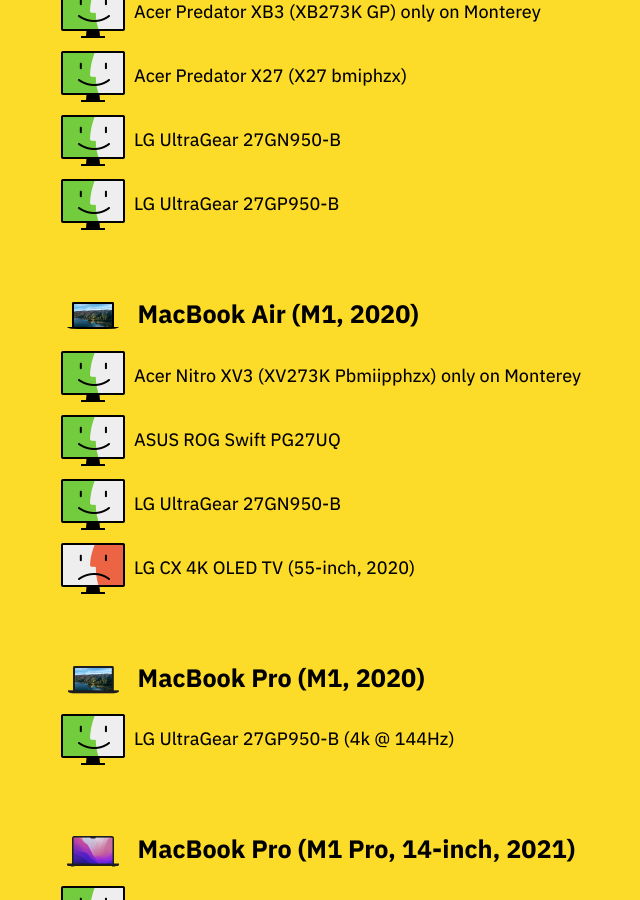
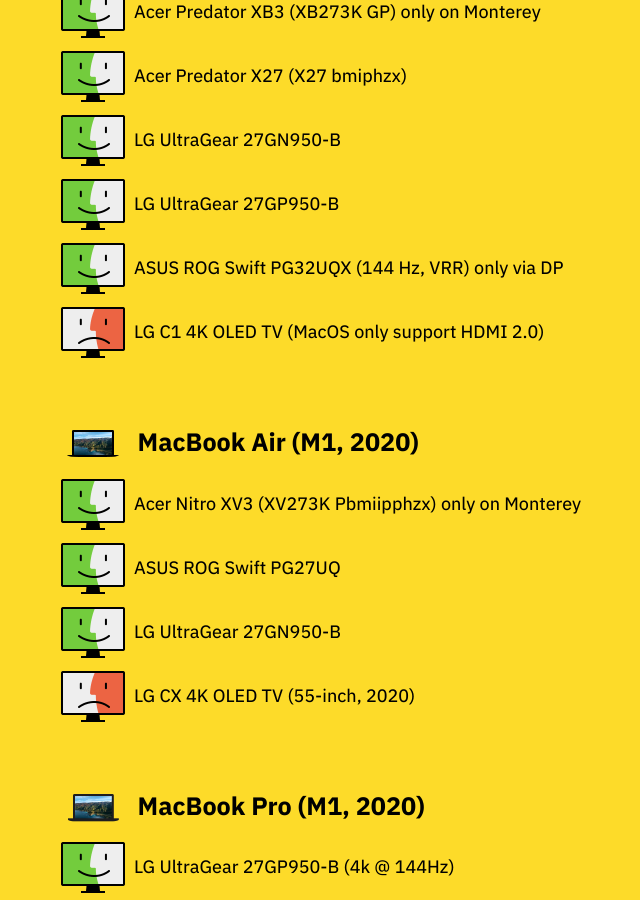
Before and after one commit to tonsky/tonsky.github.io, a Jekyll site: the page built from _posts/2021-02-24-monitors-mac.md, in a window 1280 px wide and 900 px high, scrolled down 3730 px. Shown: the whole window, without its empty margins (308-948 px from the left). Built offline with Jekyll 4.4.1, drawn with Linux system fonts in a browser that asks for light colours; some of the changed text lies outside the part shown.

Commit message:
Update 2021-02-24-monitors-mac.md
Added PG32UQX with Mac M1 & LG C1

```diff
--- a/_posts/2021-02-24-monitors-mac.md
+++ b/_posts/2021-02-24-monitors-mac.md
@@ -35,7 +35,7 @@
 ## <img src="mini_2018.png" height=32> <span>Mac mini 2018</span>
 
 <div class="row"><img src="doesnt_work.png" height=64> <span>Acer Nitro XV3 (XV273K Pbmiipphzx)</span></div>
-<div class="row"><img src="doesnt_work.png" height=64> <span>ROG Swift PG32UQX</span></div>
+<div class="row"><img src="doesnt_work.png" height=64> <span>ASUS ROG Swift PG32UQX</span></div>
 
 ## <img src="air_2018.png" height=32> <span>MacBook Air (Retina, 13-inch, 2018)</span>
 
@@ -106,6 +106,10 @@
 
 <div class="row"><img src="works.png" height=64> <span>LG UltraGear 27GP950-B</span></div>
 
+<div class="row"><img src="works.png" height=64> <span>ASUS ROG Swift PG32UQX (144 Hz, VRR) only via DP</span></div>
+
+<div class="row"><img src="doesnt_work.png" height=64> <span>LG C1 4K OLED TV (MacOS only support HDMI 2.0)</span></div>
+
 ## <img src="air_2020.png" height=32> <span>MacBook Air (M1, 2020)</span>
 
 <div class="row"><img src="works.png" height=64> <span>Acer Nitro XV3 (XV273K Pbmiipphzx) only on Monterey</span></div>
```
